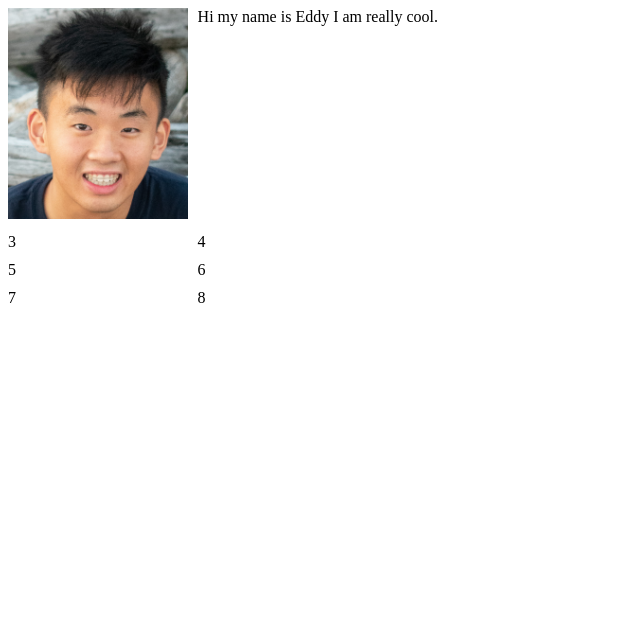
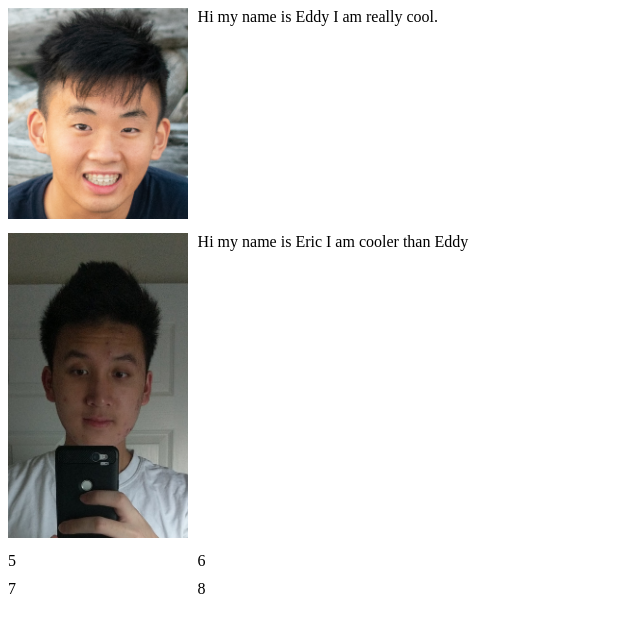
Before and after one commit to Vulpatrino/COMP-2800-Team-BBY-33-Social-Distancing-Simulator, a plain HTML site: page aboutus.html in a window 1280 px wide. Shown: the whole page, without its empty margins (0-640 px from the left). Drawn offline with Linux system fonts and the light colour scheme.

Commit message:
added stuff about me

```diff
--- a/aboutus.html
+++ b/aboutus.html
@@ -14,8 +14,8 @@
         <div class = "profile-container">
             <div class = "eddy-pic"><img src = "images/eddy.jpg"></div>
             <div class = "eddy">Hi my name is Eddy I am really cool.</div>
-            <div class = "eric-pic">3</div>
-            <div class = "eric">4</div>
+            <div class = "eric-pic"><img src = "images/eric.jpg"></div>
+            <div class = "eric">Hi my name is Eric I am cooler than Eddy</div>
             <div class = "jaedon-pic">5</div>
             <div class = "jaedon">6</div>
             <div class = "sam-pic">7</div>
```
Also changed, not shown: images/eric.jpg (added).
